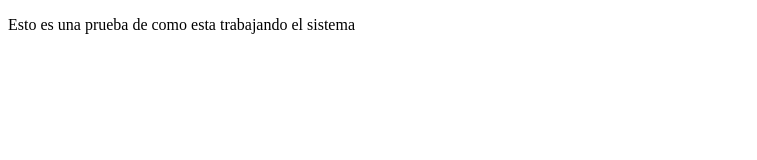
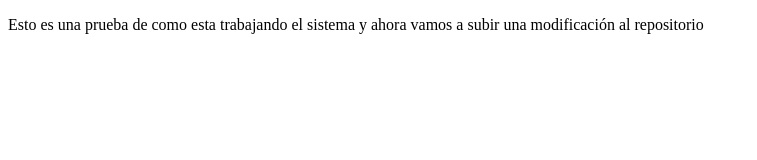
Before and after one commit to FabianCabrejo/proyectoDemoCursoPrework, a plain HTML site: page index.html in a window 1280 px wide. Shown: the whole page, without its empty margins (0-757 px from the left). Drawn offline with Linux system fonts and the light colour scheme.

Commit message:
segundo cambio hecho

```diff
--- a/index.html
+++ b/index.html
@@ -8,7 +8,7 @@
 </head>
 <body>
     <p>
-        Esto es una prueba de como esta trabajando el sistema
+        Esto es una prueba de como esta trabajando el sistema y ahora vamos a subir una modificación al repositorio
     </p>
 
 </body>
```
